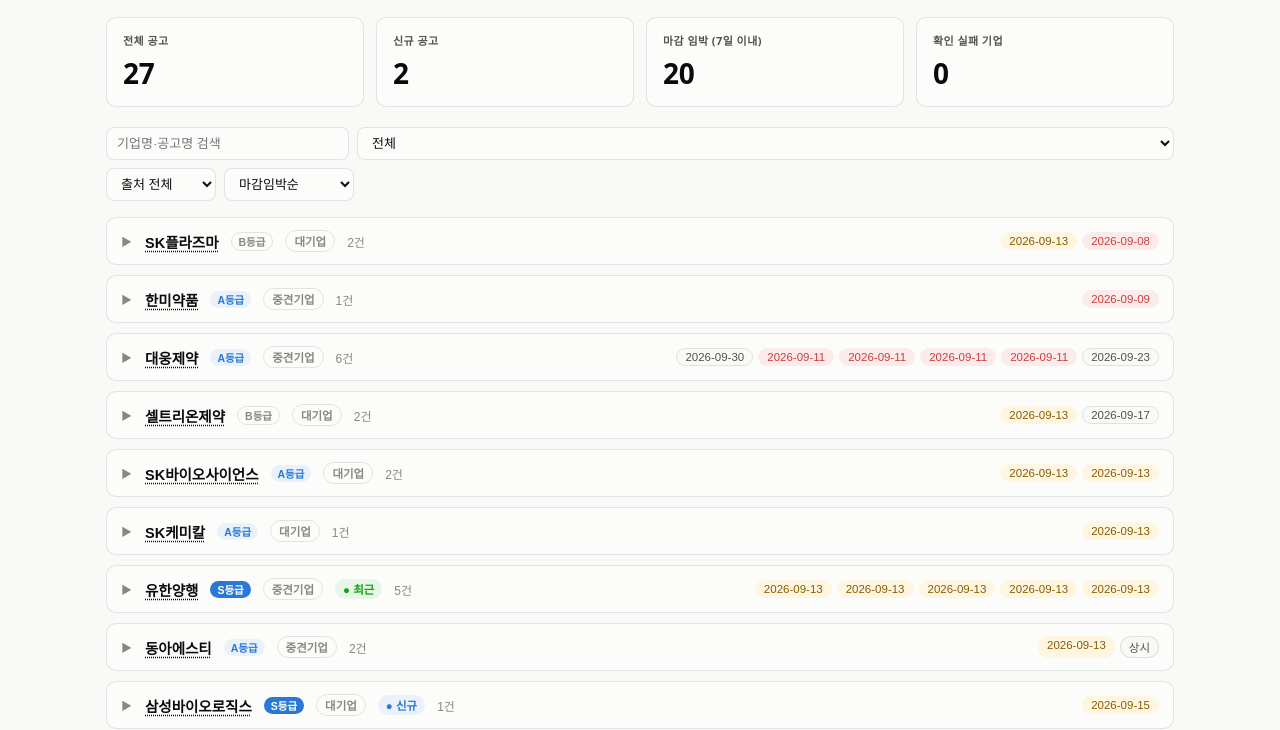
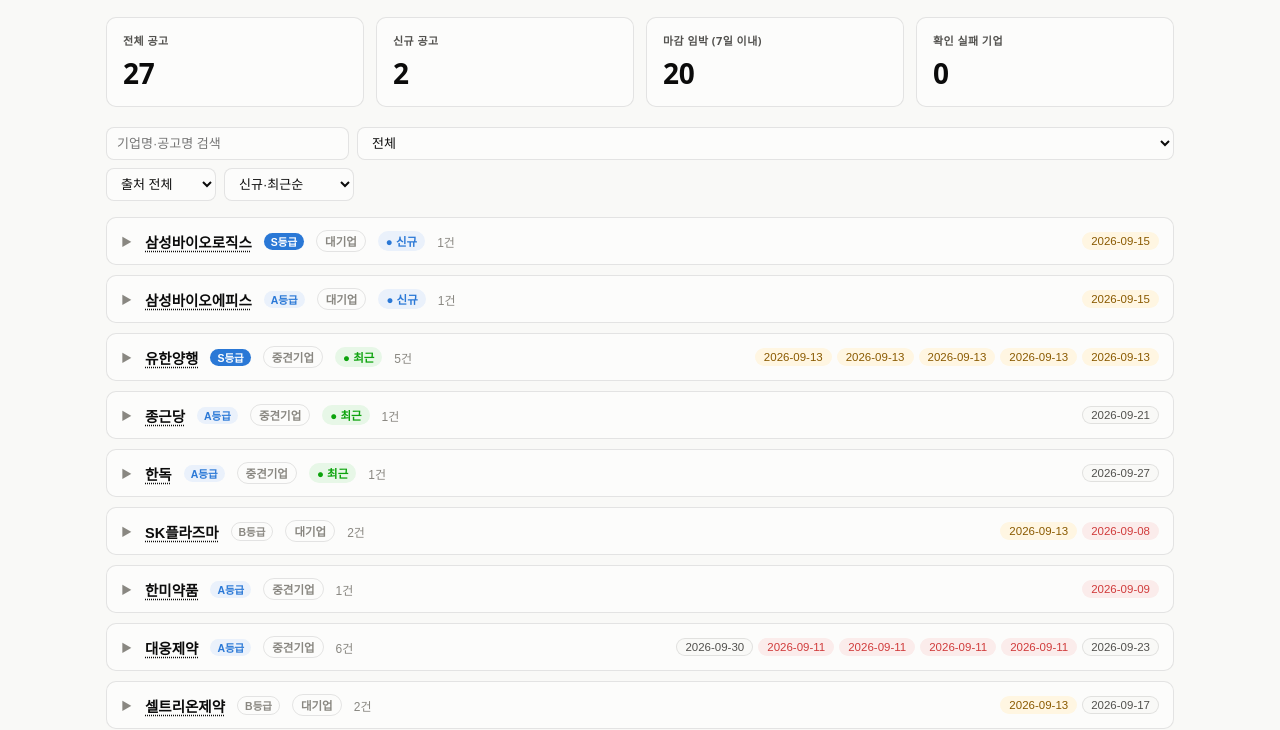
Before and after one commit to ongkong/pharma-job-scan, a plain HTML site: page report/index.html in a window 1280 px wide. Shown: the part 79-809 px from the top of the page. Drawn offline with Linux system fonts and the light colour scheme.

Commit message:
대시보드: 기본 정렬을 마감임박순 -> 신규·최근순으로 변경

```diff
--- a/report/index.html
+++ b/report/index.html
@@ -3212,7 +3212,7 @@
   const [query, setQuery] = React.useState("");
   const [jobFunction, setJobFunction] = React.useState("전체");
   const [source, setSource] = React.useState("전체");
-  const [sortBy, setSortBy] = React.useState("deadline");
+  const [sortBy, setSortBy] = React.useState("new");
   const [selectedCompany, setSelectedCompany] = React.useState(null);
 
   const active = (data.postings || []).filter(p => p.status !== "closed_or_missing");
@@ -3246,7 +3246,8 @@
         if (g.postings.some(p => isRecentPosting(p, today))) return 1;
         return 0;
       };
-      return rank(b) - rank(a);
+      const rd = rank(b) - rank(a);
+      return rd !== 0 ? rd : nearestDeadline(a) - nearestDeadline(b);
     }
     if (sortBy === "salary") {
       const sa = parseSalary(companyInfo[a.company] && companyInfo[a.company].avgSalary);
```
Also changed, not shown: report/build/dashboard_template.html (+3 -2 lines).
